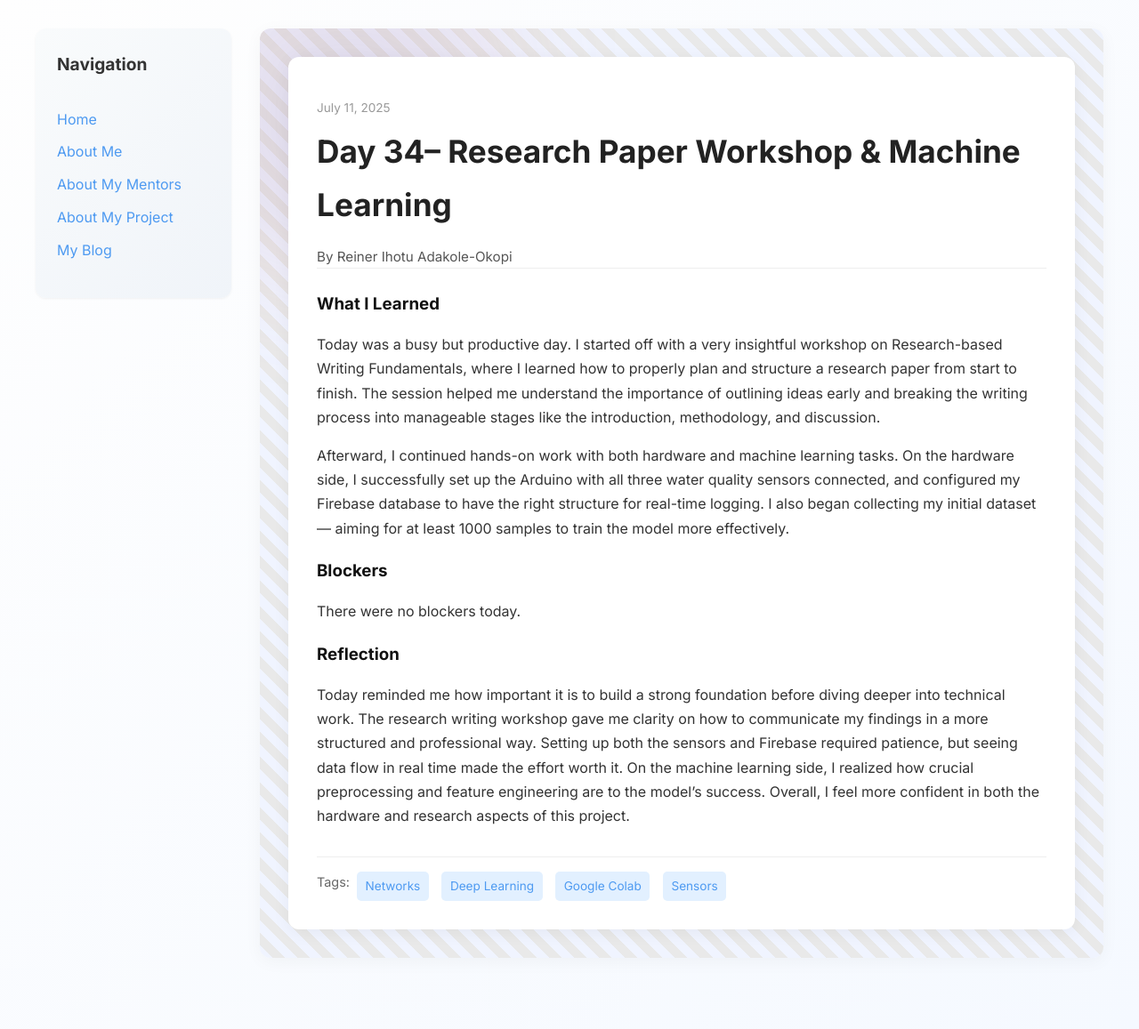
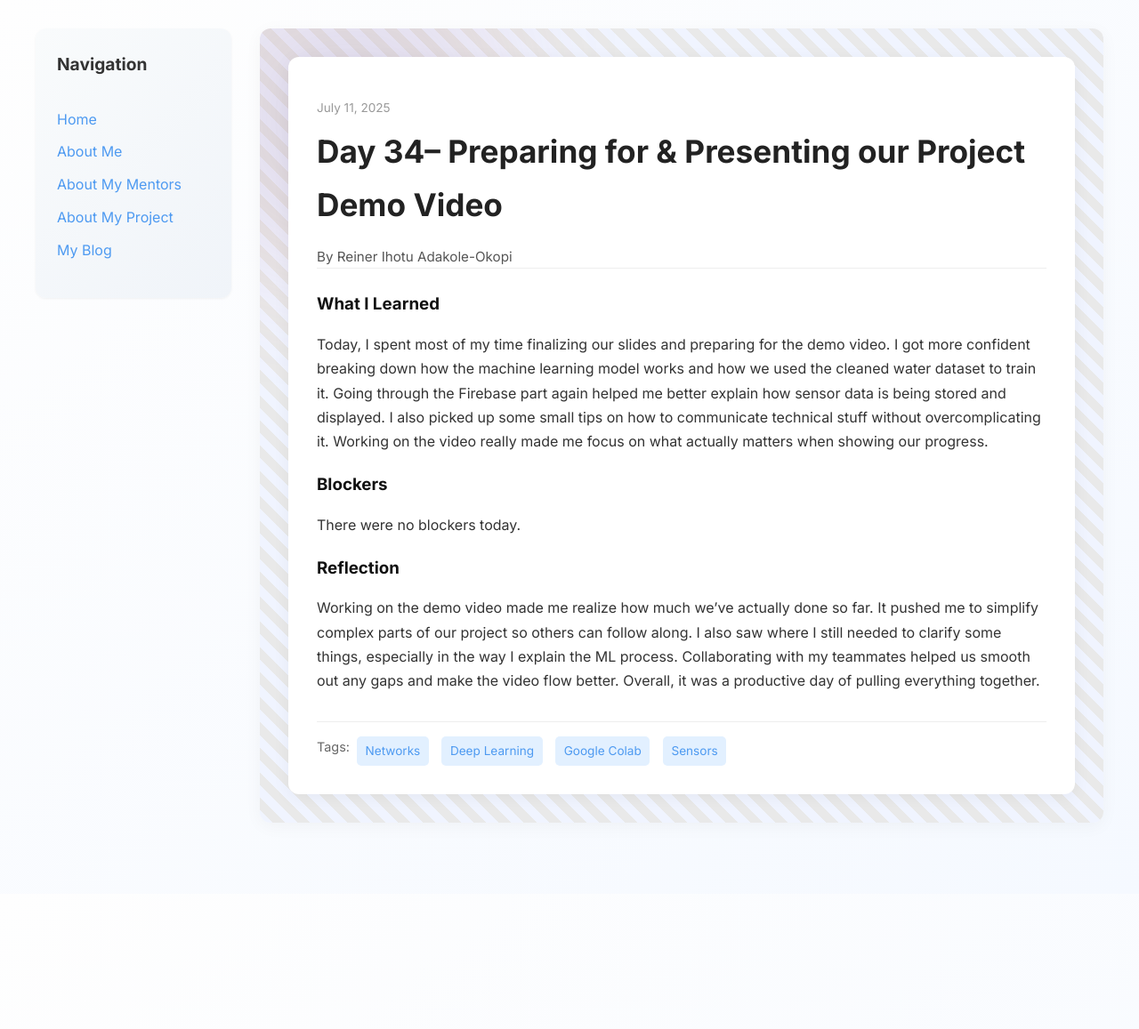
Before and after one commit to Reiner343/Reiner343.github.io, a Jekyll site: the page built from _posts/2025-07-11-day-34.md, in a window 1280 px wide. Shown: the whole page at 89% size. Built offline with Jekyll 4.4.1, drawn with Linux system fonts in a browser that asks for light colours; after the commit the page ends 1005 px from its top, so only the background shows below that.

Commit message:
Update 2025-07-11-day-34.md

```diff
--- a/_posts/2025-07-11-day-34.md
+++ b/_posts/2025-07-11-day-34.md
@@ -1,19 +1,17 @@
 ---
 layout: post
-title: "Day 34– Research Paper Workshop & Machine Learning"
+title: "Day 34– Preparing for & Presenting our Project Demo Video"
 date: 2025-07-11
 author: Reiner Ihotu Adakole-Okopi
 permalink: /day34.html
 tags: ["Networks", "Deep Learning", "Google Colab", "Sensors"]
 
 what_i_learned: |
-  Today was a busy but productive day. I started off with a very insightful workshop on Research-based Writing Fundamentals, where I learned how to properly plan and structure a research paper from start to finish. The session helped me understand the importance of outlining ideas early and breaking the writing process into manageable stages like the introduction, methodology, and discussion.
-
-  Afterward, I continued hands-on work with both hardware and machine learning tasks. On the hardware side, I successfully set up the Arduino with all three water quality sensors connected, and configured my Firebase database to have the right structure for real-time logging. I also began collecting my initial dataset — aiming for at least 1000 samples to train the model more effectively.
+  Today, I spent most of my time finalizing our slides and preparing for the demo video. I got more confident breaking down how the machine learning model works and how we used the cleaned water dataset to train it. Going through the Firebase part again helped me better explain how sensor data is being stored and displayed. I also picked up some small tips on how to communicate technical stuff without overcomplicating it. Working on the video really made me focus on what actually matters when showing our progress.
 
 blockers: |
   There were no blockers today.
 
 reflection: |
-  Today reminded me how important it is to build a strong foundation before diving deeper into technical work. The research writing workshop gave me clarity on how to communicate my findings in a more structured and professional way. Setting up both the sensors and Firebase required patience, but seeing data flow in real time made the effort worth it. On the machine learning side, I realized how crucial preprocessing and feature engineering are to the model’s success. Overall, I feel more confident in both the hardware and research aspects of this project.
+  Working on the demo video made me realize how much we’ve actually done so far. It pushed me to simplify complex parts of our project so others can follow along. I also saw where I still needed to clarify some things, especially in the way I explain the ML process. Collaborating with my teammates helped us smooth out any gaps and make the video flow better. Overall, it was a productive day of pulling everything together.
 ---
```
